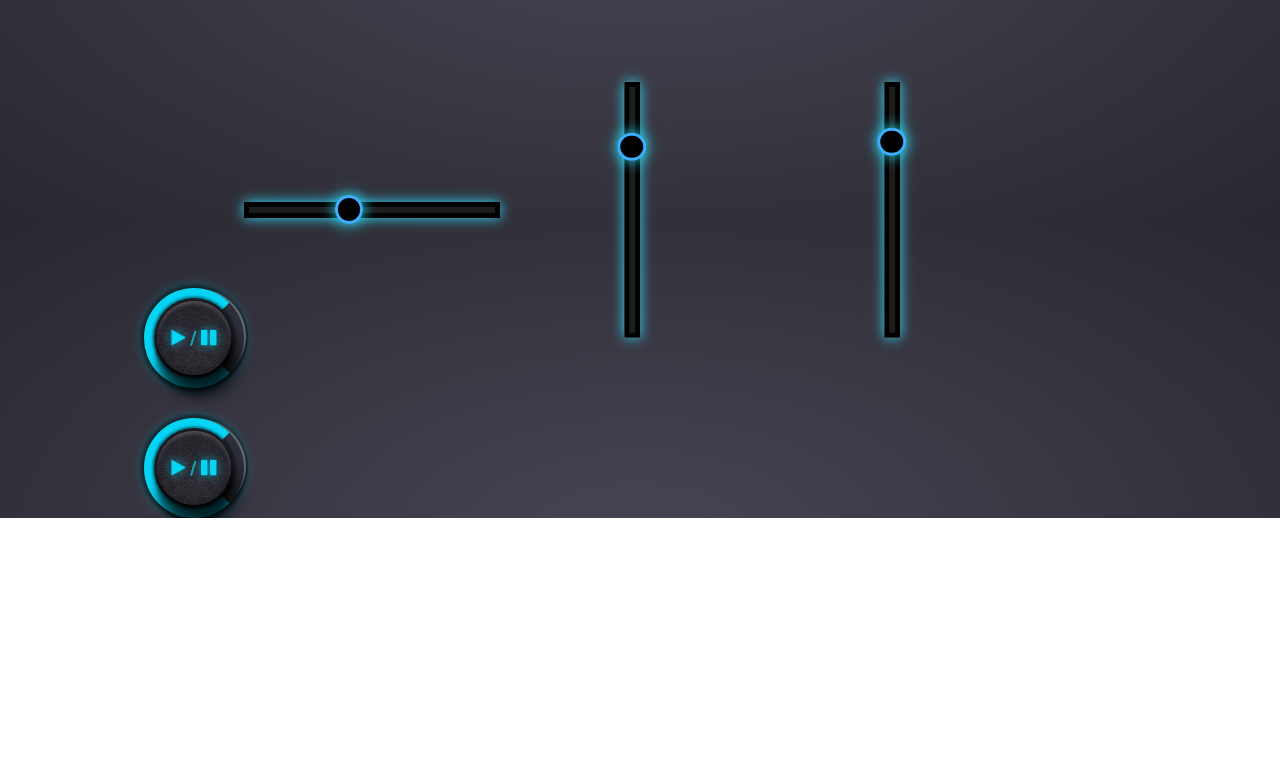
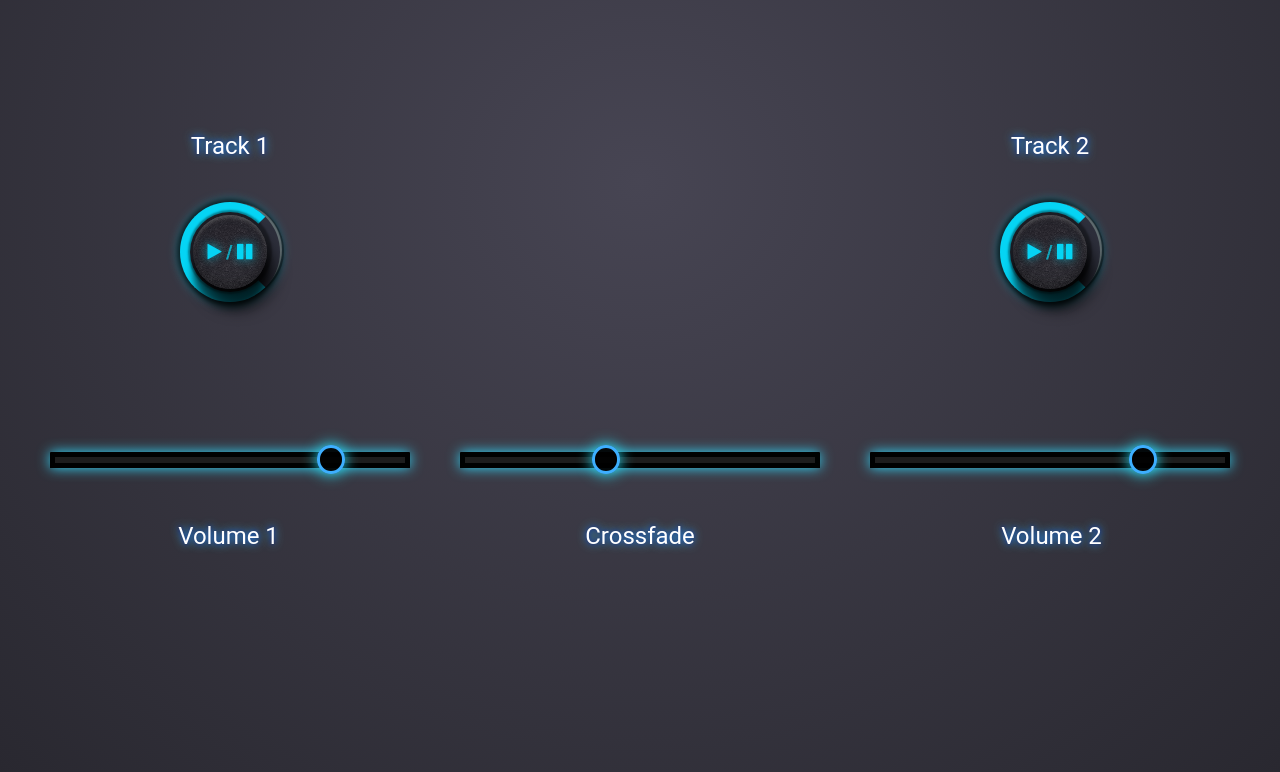
Before and after one commit to hKBi/DJ-VJ, a website: page Vorbereitung1/index.html in a window 1280 px wide. Shown: the part 409-1181 px from the top of the page. Before the commit the page ends 927 px from the top, so only its background shows below. Drawn offline with Linux system fonts and the light colour scheme; no server answers.

Commit message:
Joe CSS&Index
Grid Layout, CSS

```diff
--- a/Vorbereitung1/css/style.css
+++ b/Vorbereitung1/css/style.css
@@ -1,22 +1,83 @@
-*
-{
+* {
   margin: 0;
   padding: 0;
   outline: none;
 }
 
-body
-{
+body {
   font-family: Roboto, sans-serif;
-
-  background: #474553;
+  background-color: #474553;
   background: -moz-radial-gradient(center, ellipse cover, #474553 0%, #292830 100%); /* FF3.6-15 */
   background: -webkit-radial-gradient(center, ellipse cover, #474553 0%,#292830 100%); /* Chrome10-25,Safari5.1-6 */
   background: radial-gradient(ellipse at center, #474553 0%,#292830 100%); /* W3C, IE10+, FF16+, Chrome26+, Opera12+, Safari7+ */
   filter: progid:DXImageTransform.Microsoft.gradient( startColorstr='#474553', endColorstr='#292830',GradientType=1 ); /* IE6-9 fallback on horizontal gradient */
 
 }
+.jcell {
+  /*width:25%;
+  position:relative;
+  float:left;*/
+  margin: auto;
+}
+.jcell3 {
+  color: white;
+  font-size: 1.5em;
+  text-align: center;
+  text-shadow: 0 0 10px #42d0ff, 0 0 5px darkblue;
 
+}
+.jcell4 {
+  color: white;
+  font-size: 1.5em;
+  text-align: center;
+  /*padding-top: 30%;*/
+  padding-top: 80px;
+  text-shadow: 0 0 10px #42d0ff, 0 0 5px darkblue;
+}
+
+.jtext {
+  position: absolute;
+  width: inherit;
+  color: white;
+  font-size: 1.5em;
+  margin: auto;
+
+}
+
+.jtext2 {
+  width: inherit;
+  color: white;
+  font-size: 1.5em;
+  margin: left;
+
+}
+
+.jvol2, .jvol1, .jcross {
+  width:100% !important;
+
+
+}
+.jcontainer
+{
+display: grid;
+grid-template-columns: auto auto auto;
+grid-template-rows: 100px 100px;
+grid-gap: 50px;
+padding: 50px;
+
+/*style="position:relative;float:left; padding-top:100px; width:100%"*/
+}
+.jcontainer2
+{
+display: grid;
+grid-template-columns: auto auto auto;
+grid-template-rows: 100px 100px;
+grid-gap: 50px;
+padding: 0 50px;
+text-align: center;
+
+/*style="position:relative;float:left; padding-top:100px; width:100%"*/
+}
 .container
 {
   position: relative;
@@ -227,10 +288,11 @@ div.volume-control .panel img
 
 div.control-3
 {
-  position: absolute;
-  display: inline;
-  margin-top: 70px;
-  margin-left: 0px;
+  position: relative;
+  align-self: center;
+  /* display: inline;*/
+  /*margin-top: 70px;*/
+  /*margin-left: 10%;*/
 }
 
 div.control-3 div.play-pause
@@ -324,10 +386,13 @@ div.play-pause i
 
 div.control-32
 {
-  position: absolute;
+  align-self: center;
+  /*margin-left: 13%;
+/*  position: absolute;
   display: inline;
   margin-top: 200px;
-  margin-left: 0px;
+  margin-left: 0px;*/
+
 }
 
 div.control-32 div.play-pause
@@ -364,7 +429,7 @@ div.control-32 div.play-pause:before
 
 div.play-pause span.button
 {
-  position: absolute;
+  position: relative;
   width: 74px;
   height: 74px;
   display: inline-block;
@@ -413,7 +478,7 @@ div.play-pause i
 }
 
 .vranger {
-  margin-top: 50px;
+  /*margin-top: 50px;
    transform: rotate(270deg);
   -moz-transform: rotate(270deg); /*do same for other browsers if required*/
 }
@@ -421,8 +486,9 @@ div.play-pause i
 
 input[type=range] {
   -webkit-appearance: none;
-  width: 20%;
-  margin-top: 200px ;
+  width: 50%;
+  margin-top: 100px ;
+
 
 
 }
--- a/Vorbereitung1/index.html
+++ b/Vorbereitung1/index.html
@@ -14,8 +14,8 @@ video {
 </head>
 <body>
 
-  <h1>Ue03</h1>
-  <p>Verbinden Sie den MIDI-Controller und loggen Sie die Daten der eingehenden MIDI-Events</p>
+  <h1 style="text-align:center;">Ue03</h1>
+  <p style="text-align:center;">Verbinden Sie den MIDI-Controller und loggen Sie die Daten der eingehenden MIDI-Events</p>
 
   <h2>MIDI-Events (logged)</h2>
   <div>
@@ -28,14 +28,9 @@ video {
     <video data-dashjs-player manuelplay src="./mandalas.mpd" controls></video>
 
 
-
-
-
-
-
-    <main>
-        <div class="container">
-                <p><div class="control-3">
+<main>
+        <!--div class="container">
+                    <div class="control-3">
                         <div class="play-pause" onclick="CrossfadeSample.toggle();" >
                           <span class="button" >
                             <i class="fa fa-play" aria-hidden="true"></i>
@@ -44,7 +39,7 @@ video {
                             <img src="imgs/texture.jpg" alt="">
                           </span>
                         </div>
-                      </div></p>
+                      </div>
                       <div class="control-32">
                             <div class="play-pause" onclick="CrossfadeSample.toggle2();">
                               <span class="button">
@@ -56,16 +51,70 @@ video {
                             </div>
                           </div>
 
+                          <input id="cross" type="range" min="0" max="127" value="50" oninput="CrossfadeSample.crossfade(this);"/>
+                          <input id="vol1" type="range" class="vranger" min="0" max="127" value="100" onchange="CrossfadeSample.changeVolume(this);" />
+                          <input id="vol2" type="range" class="vranger" min="0" max="123" value="100" onchange="CrossfadeSample.changeVolume2(this);" />
+
+    </div//-->
+    <div class="textcontainer"></div>
+    <div class="jcontainer">
+      <div class="jcell4">Track 1</div>
+      <div class="jcell4"></div>
+      <div class="jcell4">Track 2</div>
+      <div class="jcell">
+        <!-- <p class="jtext2">Track 1</p> -->
+
+        <div class="control-3">
+
+            <div class="play-pause" onclick="CrossfadeSample.toggle();" >
+              <span class="button" >
+                <i class="fa fa-play" aria-hidden="true"></i>
+                <span class="slash">/</span>
+                <i class="fa fa-pause" aria-hidden="true"></i>
+                <img src="imgs/texture.jpg" alt="">
+              </span>
+            </div>
+          </div>
+      </div>
+      <div class="jcell"></div>
+      <div class="jcell">
+        <!-- <p class="jtext2">Track 2</p> -->
+        <div class="control-32">
+              <div class="play-pause" onclick="CrossfadeSample.toggle2();">
+                <span class="button">
+                  <i class="fa fa-play" aria-hidden="true"></i>
+                  <span class="slash">/</span>
+                  <i class="fa fa-pause" aria-hidden="true"></i>
+                  <img src="imgs/texture.jpg" alt="">
+                </span>
+              </div>
+            </div>
+      </div>
+      <div class="jcell2">
+        <input id="vol2" type="range" class="vranger jvol2" min="0" max="123" value="100" onchange="CrossfadeSample.changeVolume2(this);" /></div>
+      <div class="jcell2"><input id="cross" type="range"  class="jcross" min="0" max="127" value="50" oninput="CrossfadeSample.crossfade(this);"/></div>
+      <div class="jcell2"><input id="vol1" type="range" class="vranger jvol1" min="0" max="127" value="100" onchange="CrossfadeSample.changeVolume(this);" /></div>
+
+    </div>
+
+    <div class="jcontainer2">
+      <div class="jcell3">
+        <span>Volume 1</span>
+      </div>
+      <div class="jcell3">
+        <span>Crossfade</span>
+      </div>
+      <div class="jcell3">
+        <span>Volume 2</span>
+      </div>
+    </div>
 
 
-                          </div>
-                    </div>
 
 
-        <input id="cross" type="range" min="0" max="127" value="50" oninput="CrossfadeSample.crossfade(this);"/>
-        <input id="vol1" type="range" class="vranger" min="0" max="127" value="100" onchange="CrossfadeSample.changeVolume(this);" />
-        <input id="vol2" type="range" class="vranger" min="0" max="123" value="100" onchange="CrossfadeSample.changeVolume2(this);" />
   </main>
+
+
     <script src="./js/crossfader.js"></script>
     <script src="./js/midi.js"></script>
     <script src="https://cdn.dashjs.org/latest/dash.all.min.js"></script>
```
